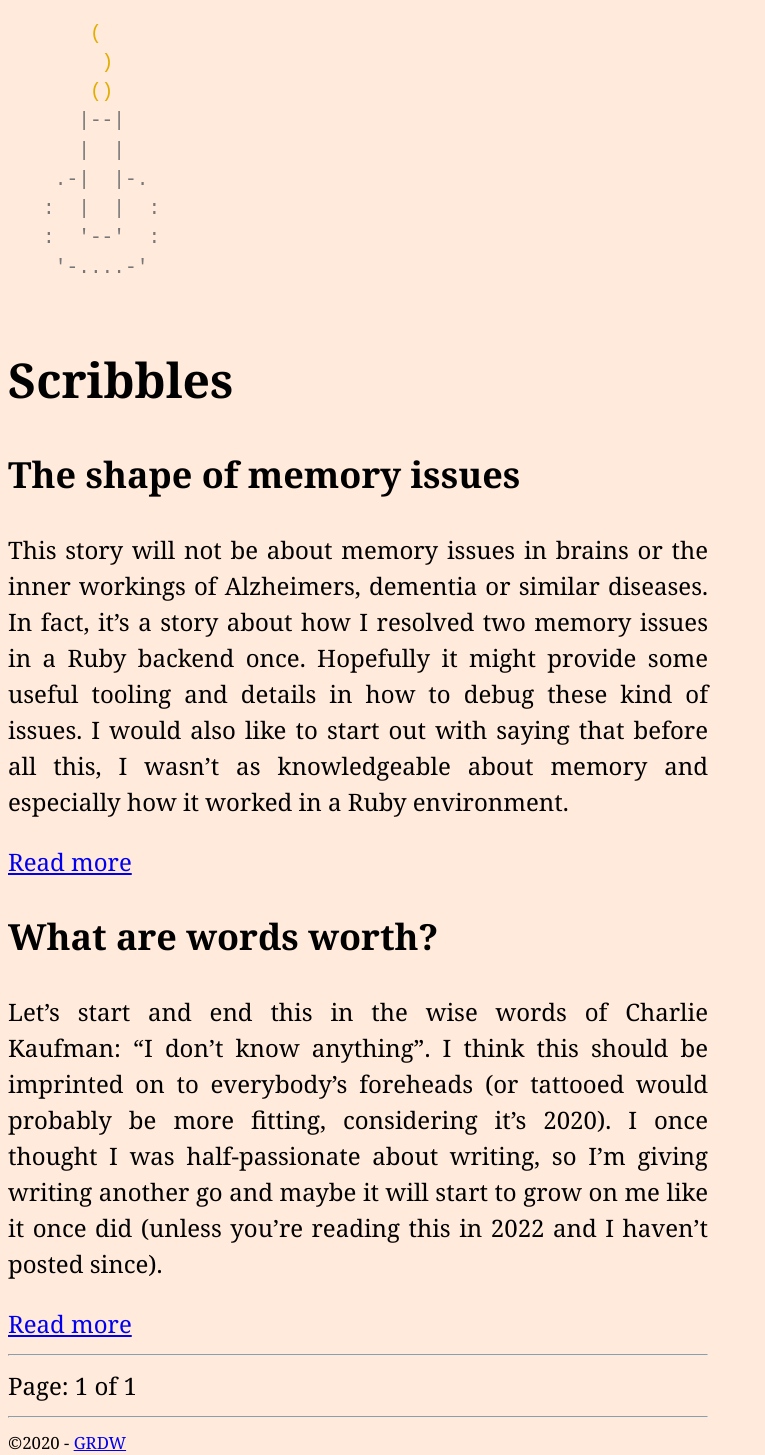
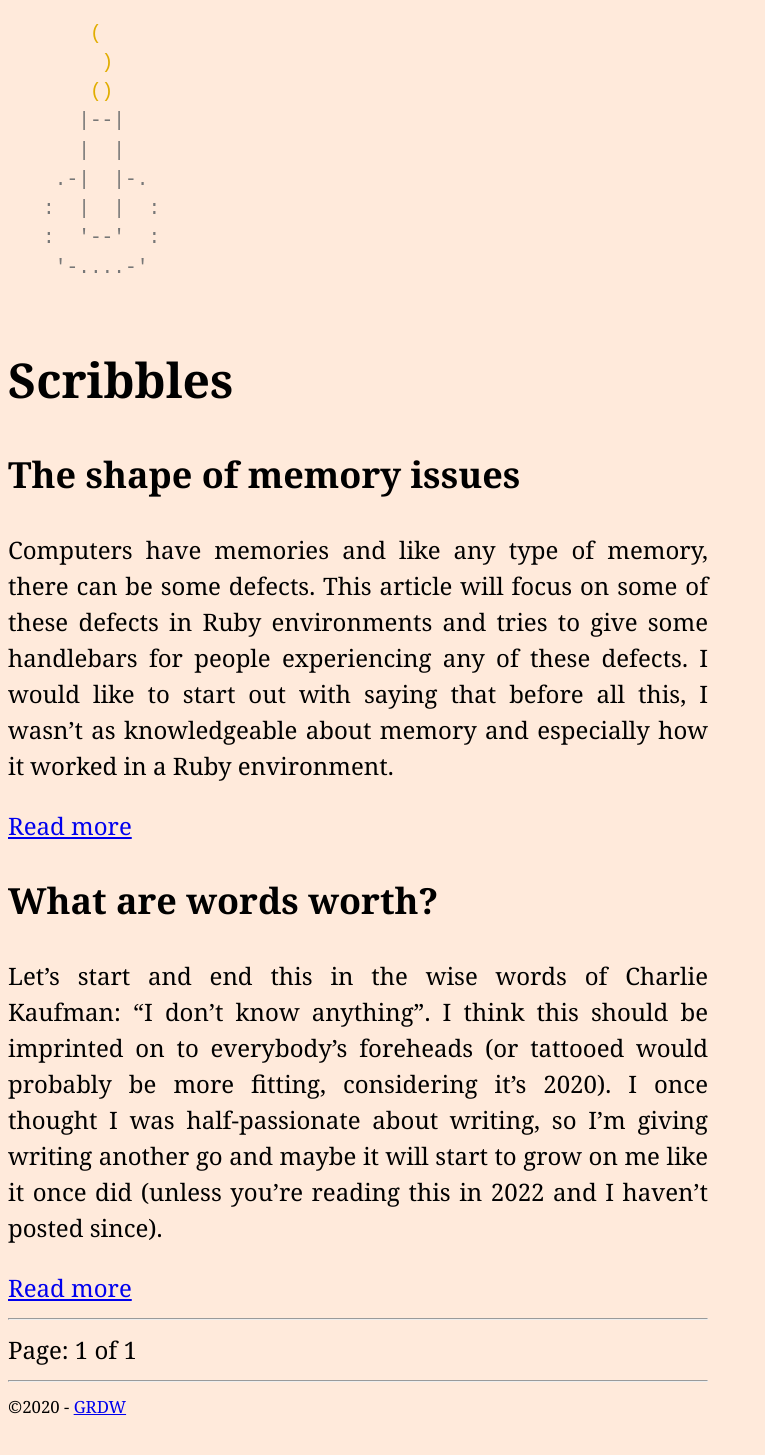
Before and after one commit to grdw/grdw, a Jekyll site: the page built from posts/index.html, in a window 1280 px wide. Shown: the whole page, without its empty margins (0-765 px from the left). Built offline with Jekyll 4.4.1, drawn with Linux system fonts in a browser that asks for light colours; the list of posts is cut into pages by our own code; after the commit the page ends 1419 px from its top, so only the background shows below that.

Commit message:
Change the thisses-and-thats into something more enjoyable

```diff
--- a/_posts/2020-09-11-the-shape-of-memory-issues.md
+++ b/_posts/2020-09-11-the-shape-of-memory-issues.md
@@ -3,9 +3,9 @@ layout: post
 title: The shape of memory issues
 ---
 
-This story will not be about memory issues in brains or the inner workings of Alzheimers, dementia or similar diseases. In fact, it's a story about how I resolved two memory issues in a Ruby backend once. Hopefully it might provide some useful tooling and details in how to debug these kind of issues. I would also like to start out with saying that before all this, I wasn't as knowledgeable about memory and especially how it worked in a Ruby environment.
+Computers have memories and like any type of memory, there can be some defects. This article will focus on some of these defects in Ruby environments and tries to give some handlebars for people experiencing any of these defects. I would like to start out with saying that before all this, I wasn't as knowledgeable about memory and especially how it worked in a Ruby environment.
 
-Before starting to describe the actual memory issues and some of the tooling I used, or the setup of this backend itself, I'd like to teach you what various shapes of memory issues there are when plotting memory consumption over time. There are three distinct shapes you should be frightened of and I'll list them from least worrying to most worrying:
+Before starting to describe my long tale of debugging and hair pulling I'd like to take a moment to describe the title of the article. There are three distinct shapes you should be frightened of and I'll list them from least worrying to most worrying:
 
 **Memory bloat:**
 
@@ -31,13 +31,15 @@ In theory these are the three core ‘memory issue shapes' I've learned about. H
 
 ## The backend and the patch
 
-To tell a little bit about this Ruby backend: it's written in Sinatra, it runs on a bunch of puma servers and has a bunch of background workers for longer running jobs. It's nothing too out of the ordinary, except that the puma servers ran out of memory on September 10th, 2018. It caused a partial outage, but nothing too bad. The next day an engineer was assigned to the problem and naturally he had a choice to make: investigate the problem for a couple of weeks and fix it or patch it. At the time it was rather busy, so we decided to patch it. We introduced [a gem](https://github.com/schneems/puma_worker_killer) that would restart our puma servers every hour to free up memory.
+*And now for the actual hair-pulling:*
+
+There once was a Ruby backend; it's written in Sinatra, it runs on a bunch of puma servers and has a bunch of background workers for longer running jobs. It's nothing too out of the ordinary, except that the puma servers ran out of memory on September 10th, 2018. It caused a partial outage, but nothing too bad. The next day an engineer was assigned to the problem and naturally he had a choice to make: investigate the problem for a couple of weeks and fix it, or patch it. At the time it was rather busy, so we decided to patch it. We introduced [a gem](https://github.com/schneems/puma_worker_killer) that would restart our puma servers every hour to free up memory.
 
 ![bloat](/img/1/5.png)
 
-We were however aware that we still needed to do some actual research in how this could've happened. On December the 14th of the same year a small investigation occurred in which we concluded that it wasn't leaking memory. The gem was working fine, so the incentive to further investigate this issue was not a thing and we closed the issue.
+We were however aware that we still needed to do some actual research in how this could've happened. On December the 14th of the same year a small investigation occurred in which we concluded that our little Ruby backend wasn't leaking memory. The gem was working fine, so the incentive to further investigate this issue was not a focus point any more and we closed the issue.
 
-Christmas 2018 happened, which was pretty good. New years eve came around and eventually it became 2019. Valentine's day and the Easter bunny came around as well and when the weather in the Netherlands finally started to look fine, a new version of puma was being released on June 25th 2019. Because of this newer version – and you guessed it – our restarting patch became incompatible so we had to remove it. After a deploy we figured that we still hadn't fixed the actual memory issue, so we reverted back to the older version including our patch. This is what that looked like from a memory point of view:
+Christmas 2018 happened, which was a pretty good Christmas if you asked me. New years eve came around and eventually it became 2019. Valentine's day and the Easter bunny came around and when, on June 25th 2019, the weather in the Netherlands finally started to look fine, a new version of puma was being released. Because of this newer version – and you guessed it – our restarting patch became incompatible, so we had to remove it. After a deploy we figured that we still hadn't fixed the actual memory issue, so we reverted back to the older version including our patch. This is what that looked like from a memory point of view:
 
 ![bloat](/img/1/6.png)
 
@@ -49,17 +51,17 @@ and when filtering out the background workers:
 
 ![bloat](/img/1/7.png)
 
-Like I mentioned earlier on in the article: two memory issues. Let's go over them from least frightening to most frightening.
+Not only did we have one memory issue, we had in fact two memory issues. Let's go over them from least frightening to most frightening.
 
 ## Bloaty background workers
 
 **The problem:**
 
-To scroll back to the three memory shapes, the shape of this chart looks rather familiar, namely that this is classic memory bloat. Memory is being allocated and because of its size, Ruby thinks that this particular piece of memory must be important, so it persists it for quite a while. After an hour it increases again, rinse and repeat.
+To scroll back to the three memory shapes, the shape of this chart looks rather familiar, namely that this is classic memory bloat. Memory is being allocated and because of its size, Ruby thinks that this particular piece of memory must be important, so it persists it for quite a while. After an hour it increases again; rinse and repeat.
 
 **The solution:**
 
-It turned out that there was a cronjob who's sole purpose was to read logs, compress them, store them elsewhere for safekeeping and delete them. Our backend grew and grew, so we naturally acquired more logs. The logs were persisted in a single array and then compressed, wherein lied the issue. This array became incredibly large and this naturally had to be done in batches. After fixing this, the problem went away our memory looked good and healthy again for the background workers:
+It turned out that there was a cronjob who's sole purpose was to read logs, compress them, store them elsewhere for safekeeping and delete them. Our backend grew and grew, so we naturally acquired more logs. The logs were persisted in a single array and then compressed, wherein lied the issue. This array became incredibly large and this compressing naturally had to be done in batches. After fixing this, the problem went away and our memory looked good and healthy again for the background workers:
 
 ![bloat](/img/1/9.png)
 
@@ -73,11 +75,9 @@ By simply looking at this graph, it looks like a leak, however back in December
 
 I changed two things to find it: I installed a tool called [rbtrace](https://github.com/tmm1/rbtrace) on our production environment and naturally I had to drop our puma server restarting patch. I deployed these changes and started to measure away. Because memory leaks take a while to reveal their ugly face, I had to wait a bunch of hours between taking measurements and I had to remind myself to revert everything back to normal when the day was over, in case it would run out of memory at night.
 
-This is what the graph looked like at the time:
-
 ![bloat](/img/1/13.png)
 
-Now this graph depicts an entirely different memory problem. At the time when making this screenshot I was still convinced the puma server was leaking memory, knew nothing about memory fragmentation and naturally I couldn't find anything which even remotely looked like a leak.
+Looking at the memory issue I can now clearly see that this is not a leak. However at the time when I made this screenshot, I was still convinced the puma server was leaking memory, knew nothing about memory fragmentation and naturally I couldn't find anything which even remotely smelled like a leak.
 
 The logical next theory in finding this ninja leak would be that an underlying C-library was leaking in one of the Ruby dependencies. The way to measure this according to some articles I read, was to compile Ruby with [jemalloc](http://jemalloc.net/).
 
@@ -96,14 +96,14 @@ All of this left me rather confused and a bit frustrated. I was walking around t
 
 See! Ruby has Alzheimer's disease.
 
-After figuring this out, I knew I couldn't really rely on the results of rbtrace, so instead I started to pry around in the actual memory itself to see if I could learn anything from it. To do this, you need to have some Linux knowledge and especially how to access memory or rather how to turn working memory into actual files on disk. There are a couple of helpful commands to search for namely: [pmap](https://linux.die.net/man/1/pmap) and [gdb](https://www.gnu.org/software/gdb/). After some more analysis I found that there were large blobs of memory retained for large periods of time. Upon checking what was stored inside these blobs, I found that they were mostly response bodies from requests to the puma server which were a little bit to beefy.
+After learning about Ruby's forgetfulness, I knew I couldn't really rely on the results of rbtrace. Instead I started to pry around in the actual memory itself, to see if I could learn anything from it. To do this, you need to have some Linux knowledge and especially how to access memory; or rather how to turn working memory into actual files on disk. There are a couple of helpful commands to search for namely: [pmap](https://linux.die.net/man/1/pmap) and [gdb](https://www.gnu.org/software/gdb/). After acquiring that data and doing a bit of analysis, I found that there were large blobs of memory retained for large periods of time. Upon checking what was stored inside these larger blobs, I found that they were mostly response bodies from requests to the puma server which were a little bit to beefy.This finding changed the conclusion of the problem to memory bloat. Retaining memory over a long period of time, while not cleaning it up is classic memory bloat. However the chart doesn't line up with this conclusion.
 
-This finding changed the conclusion of the problem to memory bloat. Retaining memory over a long period of time, while not cleaning it up is classic memory bloat. However the chart now doesn't line up with the actual memory usage. I also continued with the leaking C-library theory, because that also had some merit. I deployed the 'Ruby with jemalloc'-solution to production to actually prove this theory, while having the benefit of real life production traffic. To my surprise it solved our memory issue:
+I also continued with the leaking C-library theory because, to my mind, that also had some merit. I deployed the 'Ruby with jemalloc'-solution to production to actually prove this theory, while having the benefit of real life production traffic. To my surprise it solved our memory issue:
 
 ![bloat](/img/1/12.png)
 
 **But why?!**
 
-I was happy that it was fixed, but at the time I didn't understood why this solution even remotely worked. However, today, with my limited knowledge I can say this: a side-effect of compiling Ruby with jemalloc, is that jemalloc starts to combat memory fragmentation. The puma workers were experiencing this particular memory issue. On top of this, my other conclusion of it being memory bloat was also correct. Imagine if you were to combine both memory bloat and memory fragmentation into a single shape, it will start to look linear. This in turn will give you the false idea that it's a memory leak, when looked at it from a short period of time.
+I was happy that it was fixed, but at the time I didn't understood why this solution even remotely worked. However, today, with my limited knowledge I can say this: a side-effect of compiling Ruby with jemalloc, is that jemalloc starts to combat memory fragmentation. The puma workers were experiencing this particular memory issue. On top of this, my other conclusion of it being memory bloat was also correct. Imagine if you were to combine both memory bloat and memory fragmentation into a single shape, it will start to look linear. This in turn will give you the false idea that it's a memory leak, when looking at it for a short period of time. When you're dealing with a leak or fragmentation, measure memory usage over a longer period of time and be patient (I need to tattoo this one on my arm).
 
-All in all I would like to end with this: memory issues are unique cases, there's usually no standard solution to them; there's no standard default StackOverflow answer available. When you're dealing with a leak or fragmentation, measure memory usage over a longer period of time and be patient (I need to tattoo this one on my arm).
+Memory issues are unique cases and there's usually no standard solution to fix them. Each case is unique and I hope this article might help another (Ruby) engineer in need.
```
